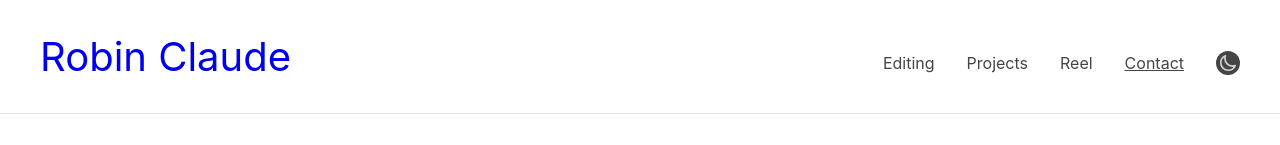
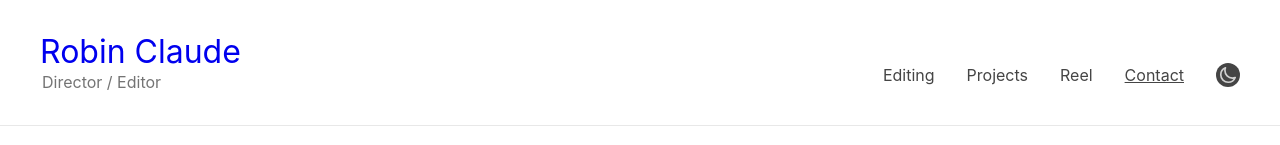
Before and after one commit to davidcabanne/robinclaude, a Next.js app in the folder frontend/: page /contact in a window 1280 px wide. Shown: the top 145 px of the page. Built offline with nearby package versions, Linux system fonts and the light colour scheme.

Commit message:
feat: logo, image fallback base64

```diff
--- a/frontend/components/Header/Logo.js
+++ b/frontend/components/Header/Logo.js
@@ -2,13 +2,9 @@ import Link from "next/link";
 import styled from "styled-components";
 import * as _var from "../../styles/variables";
 
-const Font = styled.div`
-  font-size: ${_var.marginL};
+const Container = styled.span`
   transition: opacity 150ms ${_var.cubicBezier};
 
-  @media ${_var.device.tablet_max} {
-    font-size: ${_var.marginM};
-  }
   @media ${_var.device.tablet_min} {
     &:hover {
       opacity: 0.7;
@@ -16,10 +12,25 @@ const Font = styled.div`
   }
 `;
 
+const Font = styled.span`
+  font-size: ${_var.marginM};
+
+  @media ${_var.device.tablet_max} {
+    font-size: ${_var.marginM};
+  }
+`;
+
+const Jobs = styled.p`
+  margin-left: 2px;
+`;
+
 export default function Logo() {
   return (
     <Link href="/">
-      <Font>Robin Claude</Font>
+      <Container>
+        <Font>Robin Claude</Font>
+        <Jobs>Director / Editor</Jobs>
+      </Container>
     </Link>
   );
 }
```
Also changed, not shown: frontend/pages/index.js (+2 -0 lines).
